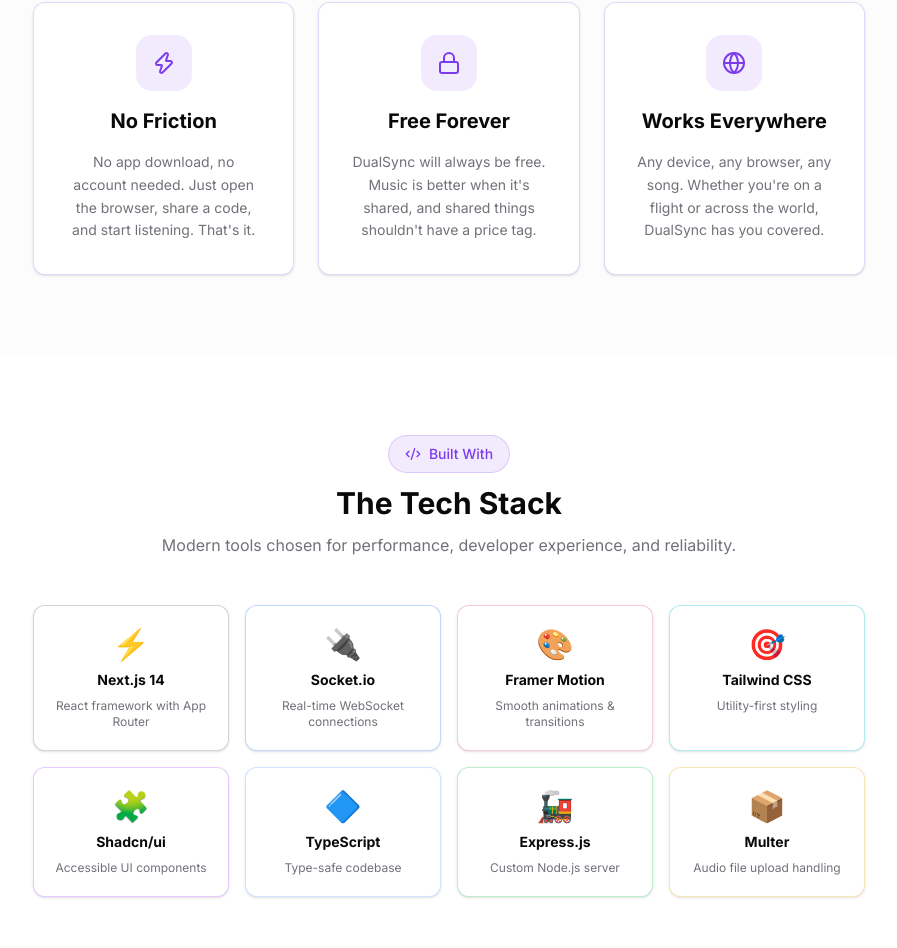
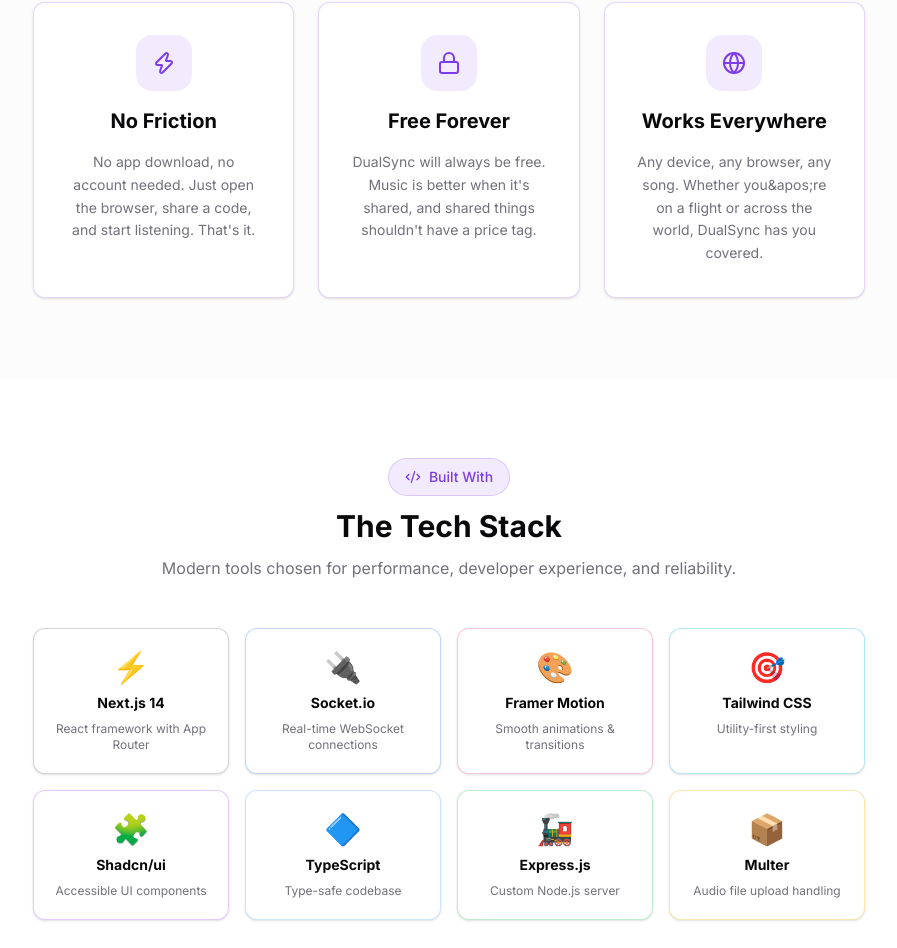
Before and after one commit to ayushchirde07/TwinListen, a Next.js app in the folder dualsync/: page /about in a window 1280 px wide. Shown: the part 1349-2297 px from the top of the page, without its empty margins (191-1088 px from the left). Built offline with nearby package versions, Linux system fonts and the light colour scheme.

Commit message:
Fix apostrophe encoding in AboutPage component
Updated text to use HTML entity for apostrophe in descriptions.

```diff
--- a/dualsync/src/app/about/page.tsx
+++ b/dualsync/src/app/about/page.tsx
@@ -5,7 +5,7 @@ import { motion } from "framer-motion"
 import Link from "next/link"
 import {
   Wifi, Bluetooth, Zap, Globe, Lock, Heart,
-  ArrowRight, Code2, Server, Layers
+  ArrowRight, Code2
 } from "lucide-react"
 import { Button } from "@/components/ui/button"
 import { Card, CardContent } from "@/components/ui/card"
@@ -42,7 +42,7 @@ const missions = [
   {
     icon: <Globe className="h-6 w-6 text-primary" />,
     title: "Works Everywhere",
-    desc: "Any device, any browser, any song. Whether you're on a flight or across the world, DualSync has you covered.",
+    desc: "Any device, any browser, any song. Whether you&apos;re on a flight or across the world, DualSync has you covered.",
   },
 ]
 
@@ -100,9 +100,9 @@ export default function AboutPage() {
                     </p>
                     <p>
                       We built two solutions: a <strong className="text-foreground">real-time sync engine</strong> for when
-                      you're apart — using WebSockets so every play, pause, and seek is
+                      you&apos;re apart — using WebSockets so every play, pause, and seek is
                       broadcast instantly to everyone in the room — and a <strong className="text-foreground">hardware guide</strong> for
-                      when you're together, using a dual Bluetooth transmitter to share
+                      when you&apos;re together, using a dual Bluetooth transmitter to share
                       audio from a single phone with zero lag.
                     </p>
                     <p className="flex items-center gap-2 text-primary font-medium">
```
